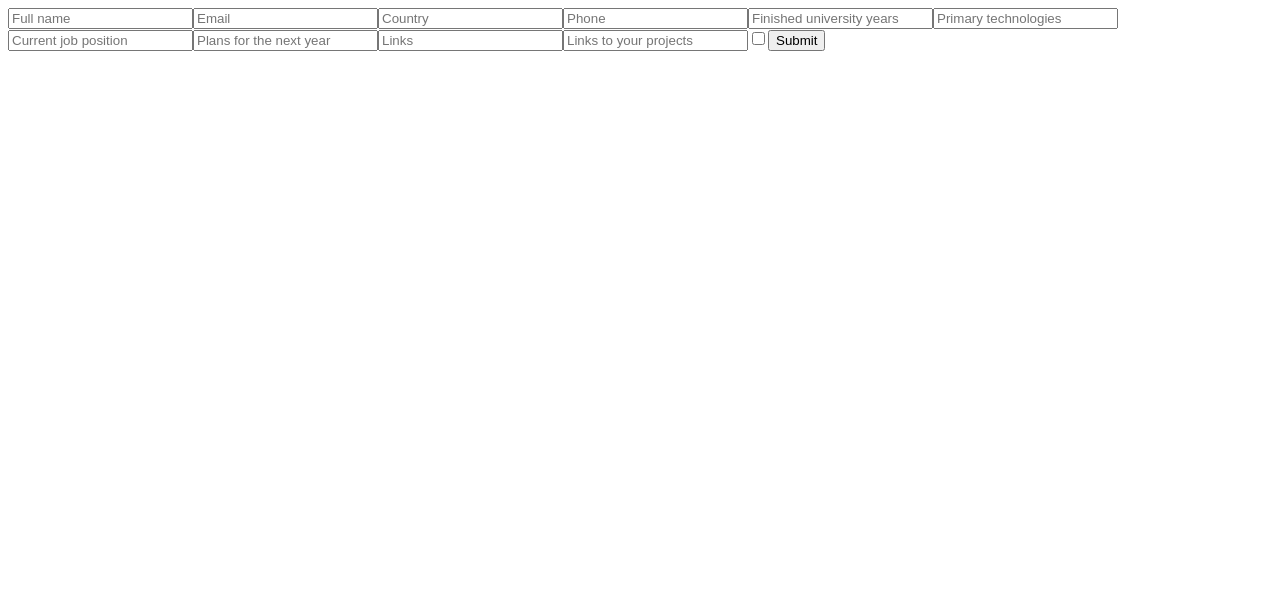
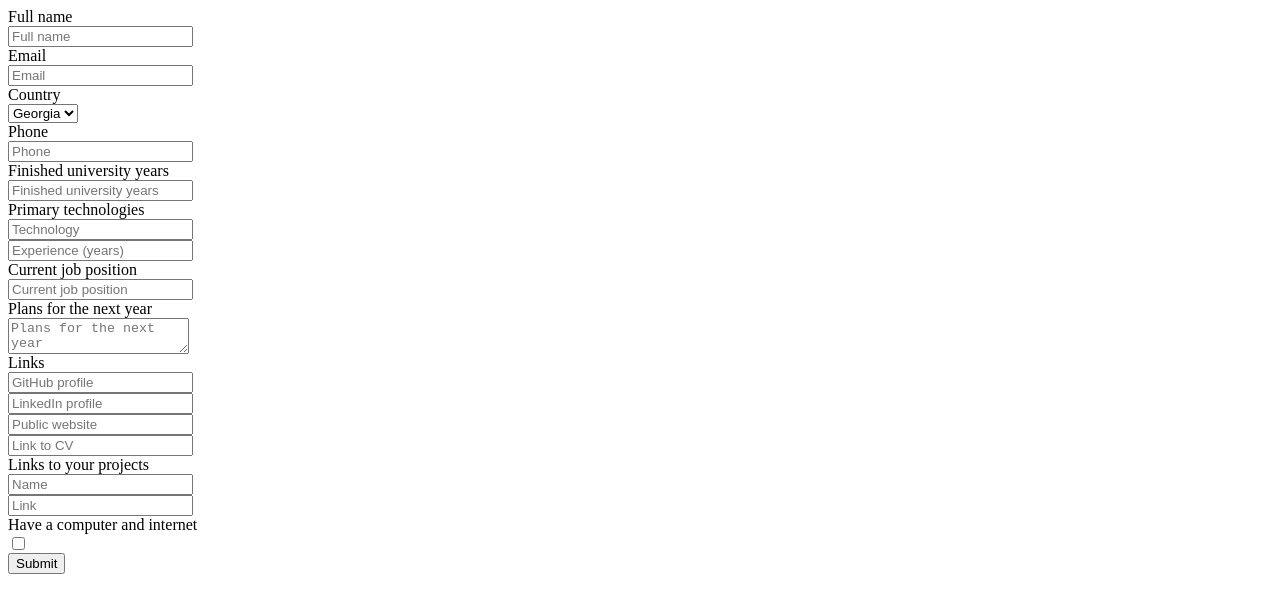
Before and after one commit to alekokhin/formBuilder, a plain HTML site: page index.html in a window 1280 px wide. Drawn offline with Linux system fonts and the light colour scheme.

Commit message:
create form

```diff
--- a/index.html
+++ b/index.html
@@ -4,11 +4,12 @@
     <meta charset="UTF-8">
     <meta http-equiv="X-UA-Compatible" content="IE=edge">
     <meta name="viewport" content="width=device-width, initial-scale=1.0">
+    <link rel="stylesheet" href="./style.css">
     <script src="./script.js" type="module"></script>
     <title>Document</title>
 </head>
 <body>
-    <div id="maindiv"></div>
+    <div id="mainDiv"></div>
 
 </body>
 </html>
--- a/script.js
+++ b/script.js
@@ -3,11 +3,48 @@ fetch("./form.json")
   .then(response => response.json())
   .then(data => {
     /**main element */
-    const mainElement = document.getElementById('maindiv')
+    const mainElement = document.getElementById('mainDiv')
     //**loop for each element */
     data.properties.forEach(property => {
+      let element, label
+      label = document.createElement('label');
+      label.textContent = property.label;
+      mainElement.append(label)
+      if (property.options) {
+        element = document.createElement('select');
+        property.options.forEach(option => {
+          const optionElement = document.createElement('option');
+          optionElement.setAttribute('value', option.value);
+          optionElement.textContent = option.label;
+          element.appendChild(optionElement);
+        });
+      } else if (property.properties) {
+        property.properties.forEach(objProperty => {
+          element = createEl(objProperty)
+          mainElement.append(element)
+        });
+      } else if (property.item) {
+        property.item.forEach(itemProperty => {
+          itemProperty.properties.forEach(objProperty => {
+            element = createEl(objProperty)
+            mainElement.append(element)
+          });
+        });
+      } else {
+        element = createEl(property)
+      }
+      mainElement.append(element)
+    })
+    /**submit button */
+    const submitButton = document.createElement('input');
+    submitButton.setAttribute('type', 'submit');
+    submitButton.textContent = 'Submit';
+    mainElement.append(submitButton);
+  })
+  .catch(error => console.error(error))
+function createEl(property) {
   let element
-      element = document.createElement('input')
+  property.multiline ? element = document.createElement('textarea') : element = document.createElement('input')
   property.type === 'boolean' ? element.setAttribute('type', "checkbox") : element.setAttribute('type', property.type)
   element.setAttribute('name', property.name)
   element.setAttribute('placeholder', property.label)
@@ -24,15 +61,5 @@ fetch("./form.json")
     element.setAttribute('minLength', property.minLength)
     element.setAttribute('maxLength', property.maxLength)
   }
-
-      //add element
-      mainElement.append(element)
-
-    })
-    /**submit button */
-    const submitButton = document.createElement('input');
-      submitButton.setAttribute('type', 'submit');
-      submitButton.textContent = 'Submit';
-mainElement.append(submitButton);
-  })
-  .catch(error => console.error(error))
+  return element
+}
--- /dev/null
+++ b/style.css
@@ -0,0 +1,5 @@
+#mainDiv{
+    display: flex;
+    flex-direction: column;
+    align-items: flex-start;
+}
```
Lines whose indentation alone changed are shown as unchanged.
